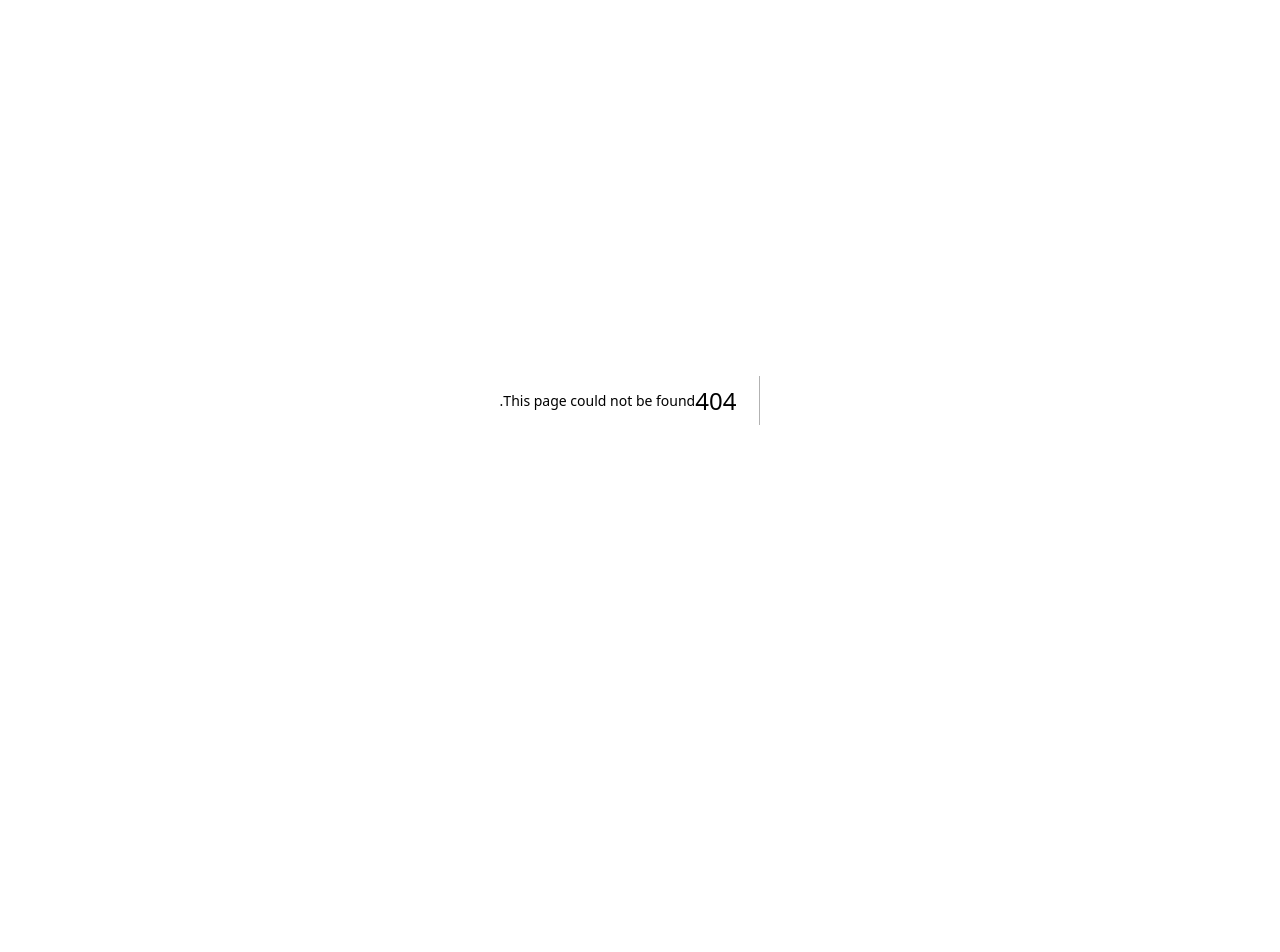
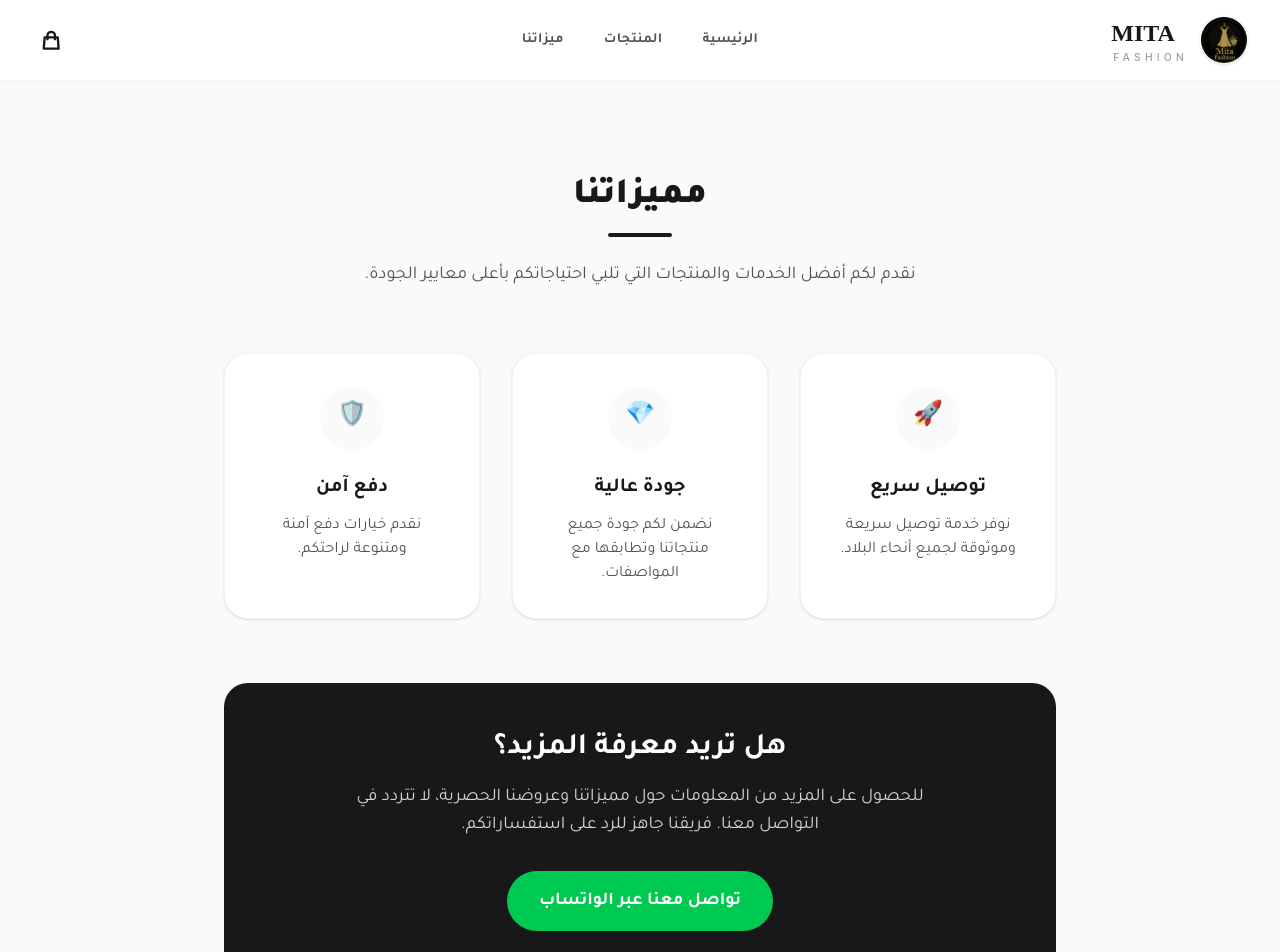
Before and after one commit to ikramjabha/e-commerce-website, a Next.js app: page /features in a window 1280 px wide. Before the commit this address had no page. Shown: the top 952 px of the page. Before the commit the page ends 800 px from the top, so only its background shows below. Built offline with nearby package versions, Linux system fonts and the light colour scheme.

Commit message:
contact, features, and order tracking

```diff
--- /dev/null
+++ b/app/contact/page.tsx
@@ -0,0 +1,41 @@
+import Header from "../components/Header";
+import Footer from "../components/Footer";
+
+export const metadata = {
+  title: "اتصل بنا | متجرنا",
+  description: "تواصل معنا لأي استفسار",
+};
+
+export default function ContactPage() {
+  return (
+    <div className="flex flex-col min-h-screen">
+      <Header />
+      <main className="flex-1 w-full bg-zinc-50">
+        <section className="py-24">
+          <div className="container mx-auto px-4 md:px-8 max-w-2xl">
+            <div className="bg-white p-8 md:p-12 rounded-3xl shadow-sm border border-zinc-100 text-center flex flex-col items-center">
+              <div className="w-20 h-20 bg-green-50 rounded-full flex items-center justify-center mb-6">
+                <svg className="w-10 h-10 text-green-500" fill="currentColor" viewBox="0 0 24 24" xmlns="http://www.w3.org/2000/svg">
+                  <path d="M17.472 14.382c-.297-.149-1.758-.867-2.03-.967-.273-.099-.471-.148-.67.15-.197.297-.767.966-.94 1.164-.173.199-.347.223-.644.075-.297-.15-1.255-.463-2.39-1.475-.883-.788-1.48-1.761-1.653-2.059-.173-.297-.018-.458.13-.606.134-.133.298-.347.446-.52.149-.174.198-.298.298-.497.099-.198.05-.371-.025-.52-.075-.149-.669-1.612-.916-2.207-.242-.579-.487-.5-.669-.51a12.8 12.8 0 0 0-.57-.01c-.198 0-.52.074-.792.372-.272.297-1.04 1.016-1.04 2.479 0 1.462 1.065 2.875 1.213 3.074.149.198 2.096 3.2 5.077 4.487.709.306 1.262.489 1.694.625.712.227 1.36.195 1.871.118.571-.085 1.758-.719 2.006-1.413.248-.694.248-1.289.173-1.413-.074-.124-.272-.198-.57-.347m-5.421 7.403h-.004a9.87 9.87 0 0 1-5.031-1.378l-.361-.214-3.741.982.998-3.648-.235-.374a9.86 9.86 0 0 1-1.51-5.26c.001-5.45 4.436-9.884 9.888-9.884 2.64 0 5.122 1.03 6.988 2.898a9.825 9.825 0 0 1 2.893 6.994c-.003 5.45-4.437 9.884-9.885 9.884m8.413-18.297A11.815 11.815 0 0 0 12.05 0C5.495 0 .16 5.335.157 11.892c0 2.096.547 4.142 1.588 5.945L.057 24l6.305-1.654a11.882 11.882 0 0 0 5.683 1.448h.005c6.554 0 11.89-5.335 11.893-11.893a11.821 11.821 0 0 0-3.48-8.413Z"/>
+                </svg>
+              </div>
+              <h1 className="text-3xl md:text-4xl font-black text-zinc-900 mb-6">اتصل بنا</h1>
+              <p className="text-zinc-600 text-lg mb-8 leading-relaxed max-w-md">
+                نحن هنا لمساعدتك والإجابة على جميع استفساراتك. لضمان سرعة الرد، نرجو منك التواصل معنا مباشرة عبر تطبيق الواتساب.
+              </p>
+              <a
+                href="https://wa.me/+212684452931"
+                target="_blank"
+                rel="noopener noreferrer"
+                className="inline-flex items-center justify-center gap-3 px-8 py-4 bg-green-500 hover:bg-green-600 text-white rounded-full font-bold text-lg transition-colors w-full sm:w-auto"
+              >
+                تواصل معنا عبر الواتساب
+              </a>
+            </div>
+          </div>
+        </section>
+      </main>
+      <Footer />
+    </div>
+  );
+}
--- /dev/null
+++ b/app/features/page.tsx
@@ -0,0 +1,68 @@
+import Header from "../components/Header";
+import Footer from "../components/Footer";
+
+export const metadata = {
+  title: "مميزاتنا | متجرنا",
+  description: "اكتشف مميزات منتجاتنا وخدماتنا",
+};
+
+export default function FeaturesPage() {
+  return (
+    <div className="flex flex-col min-h-screen">
+      <Header />
+      <main className="flex-1 w-full bg-zinc-50">
+        <section className="py-24">
+          <div className="container mx-auto px-4 md:px-8 max-w-4xl">
+            <div className="text-center mb-16">
+              <h1 className="text-3xl md:text-4xl font-black text-zinc-900 mb-4">مميزاتنا</h1>
+              <div className="w-16 h-1 bg-zinc-900 rounded-full mx-auto mb-6"></div>
+              <p className="text-zinc-600 text-lg max-w-2xl mx-auto">
+                نقدم لكم أفضل الخدمات والمنتجات التي تلبي احتياجاتكم بأعلى معايير الجودة.
+              </p>
+            </div>
+
+            <div className="grid grid-cols-1 md:grid-cols-3 gap-8 mb-16">
+              <div className="bg-white p-8 rounded-3xl shadow-sm border border-zinc-100 text-center">
+                <div className="w-16 h-16 bg-zinc-50 rounded-full flex items-center justify-center mx-auto mb-6 text-2xl">
+                  🚀
+                </div>
+                <h3 className="text-xl font-bold text-zinc-900 mb-3">توصيل سريع</h3>
+                <p className="text-zinc-600">نوفر خدمة توصيل سريعة وموثوقة لجميع أنحاء البلاد.</p>
+              </div>
+              <div className="bg-white p-8 rounded-3xl shadow-sm border border-zinc-100 text-center">
+                <div className="w-16 h-16 bg-zinc-50 rounded-full flex items-center justify-center mx-auto mb-6 text-2xl">
+                  💎
+                </div>
+                <h3 className="text-xl font-bold text-zinc-900 mb-3">جودة عالية</h3>
+                <p className="text-zinc-600">نضمن لكم جودة جميع منتجاتنا وتطابقها مع المواصفات.</p>
+              </div>
+              <div className="bg-white p-8 rounded-3xl shadow-sm border border-zinc-100 text-center">
+                <div className="w-16 h-16 bg-zinc-50 rounded-full flex items-center justify-center mx-auto mb-6 text-2xl">
+                  🛡️
+                </div>
+                <h3 className="text-xl font-bold text-zinc-900 mb-3">دفع آمن</h3>
+                <p className="text-zinc-600">نقدم خيارات دفع آمنة ومتنوعة لراحتكم.</p>
+              </div>
+            </div>
+
+            <div className="bg-zinc-900 p-8 md:p-12 rounded-3xl text-center text-white flex flex-col items-center">
+              <h2 className="text-2xl md:text-3xl font-bold mb-4">هل تريد معرفة المزيد؟</h2>
+              <p className="text-zinc-300 text-lg mb-8 max-w-xl">
+                للحصول على المزيد من المعلومات حول مميزاتنا وعروضنا الحصرية، لا تتردد في التواصل معنا. فريقنا جاهز للرد على استفساراتكم.
+              </p>
+              <a
+                href="https://wa.me/+212684452931"
+                target="_blank"
+                rel="noopener noreferrer"
+                className="inline-flex items-center justify-center gap-2 px-8 py-4 bg-green-500 hover:bg-green-600 text-white rounded-full font-bold text-lg transition-colors w-full sm:w-auto"
+              >
+                تواصل معنا عبر الواتساب
+              </a>
+            </div>
+          </div>
+        </section>
+      </main>
+      <Footer />
+    </div>
+  );
+}
--- /dev/null
+++ b/app/tracking/TrackingForm.tsx
@@ -0,0 +1,35 @@
+"use client";
+
+import { useState } from "react";
+
+export default function TrackingForm() {
+  const [orderId, setOrderId] = useState("");
+
+  const handleTrack = () => {
+    if (!orderId.trim()) return;
+    const text = `مرحباً، أود تتبع طلبي رقم: ${orderId.trim()}`;
+    const url = `https://wa.me/+212684452931?text=${encodeURIComponent(text)}`;
+    window.open(url, "_blank", "noopener,noreferrer");
+  };
+
+  return (
+    <div className="flex flex-col sm:flex-row gap-4 justify-center max-w-md mx-auto">
+      <input
+        type="text"
+        value={orderId}
+        onChange={(e) => setOrderId(e.target.value)}
+        onKeyDown={(e) => {
+          if (e.key === "Enter") handleTrack();
+        }}
+        placeholder="رقم الطلب (مثال: #12345)"
+        className="flex-1 px-6 py-4 rounded-full border border-zinc-200 focus:outline-none focus:ring-2 focus:ring-zinc-900 focus:border-transparent text-center sm:text-right"
+      />
+      <button
+        onClick={handleTrack}
+        className="px-8 py-4 bg-zinc-900 hover:bg-zinc-800 text-white rounded-full font-bold transition-colors"
+      >
+        تتبع الآن
+      </button>
+    </div>
+  );
+}
--- /dev/null
+++ b/app/tracking/page.tsx
@@ -0,0 +1,33 @@
+import Header from "../components/Header";
+import Footer from "../components/Footer";
+import TrackingForm from "./TrackingForm";
+
+export const metadata = {
+  title: "تتبع الطلب | متجرنا",
+  description: "تتبع حالة طلبك",
+};
+
+export default function TrackingPage() {
+  return (
+    <div className="flex flex-col min-h-screen">
+      <Header />
+      <main className="flex-1 w-full bg-zinc-50">
+        <section className="py-24">
+          <div className="container mx-auto px-4 md:px-8 max-w-2xl">
+            <div className="bg-white p-8 md:p-12 rounded-3xl shadow-sm border border-zinc-100 text-center">
+              <h1 className="text-3xl md:text-4xl font-black text-zinc-900 mb-6">تتبع الطلب</h1>
+              <p className="text-zinc-600 text-lg mb-8 leading-relaxed">
+                أدخل رقم الطلب الخاص بك أدناه لمعرفة حالة الشحنة الخاصة بك.
+              </p>
+              <TrackingForm />
+              <p className="mt-6 text-sm text-zinc-500">
+                إذا كنت تواجه مشكلة في تتبع طلبك، يرجى التواصل مع خدمة العملاء.
+              </p>
+            </div>
+          </div>
+        </section>
+      </main>
+      <Footer />
+    </div>
+  );
+}
```
